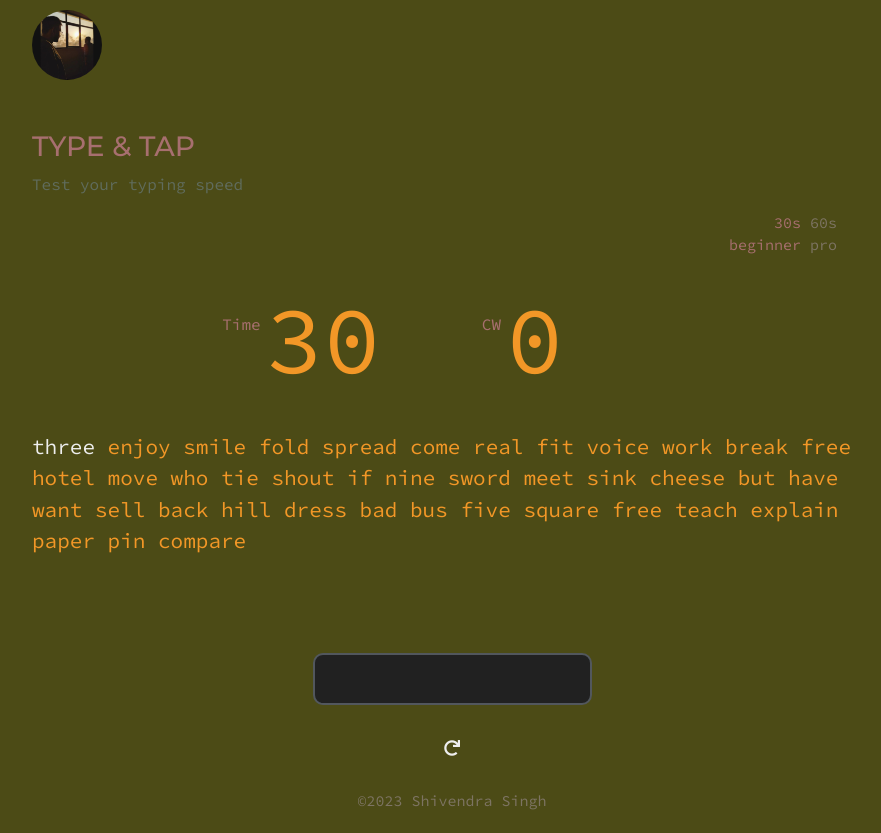
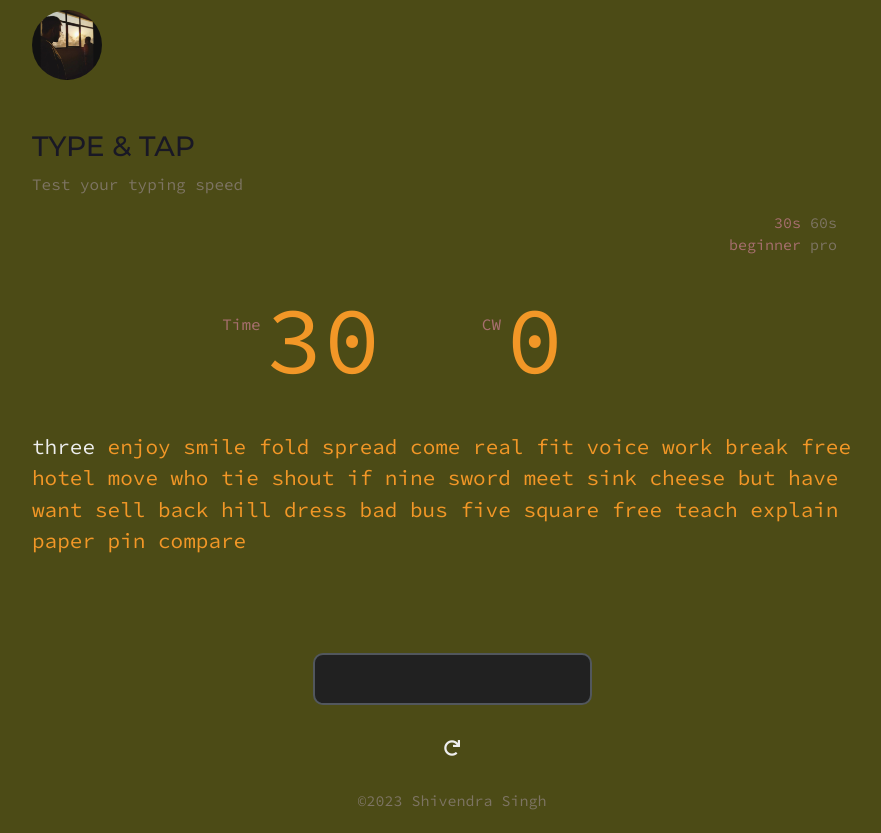
Before and after one commit to shivendrasingh100/typing-accuracy-test-webapp, a plain HTML site: page index.html in a window 1280 px wide. Shown: the whole page, without its empty margins (188-1069 px from the left). Drawn offline with nearby package versions, Linux system fonts and the light colour scheme.

Commit message:
Update styles.css

```diff
--- a/styles.css
+++ b/styles.css
@@ -15,7 +15,7 @@ a{
   color: #A76F6F;
 }
 .black{
-  color: #606C5D;
+  color: #7D7463;
 }
 .correct{
   color: #29bb89;
@@ -47,6 +47,7 @@ a{
 
 
 #heading{
+  color: #191825;
   align-self: left;
   margin-top: 50px;
   font-size: 1.75rem;
```
